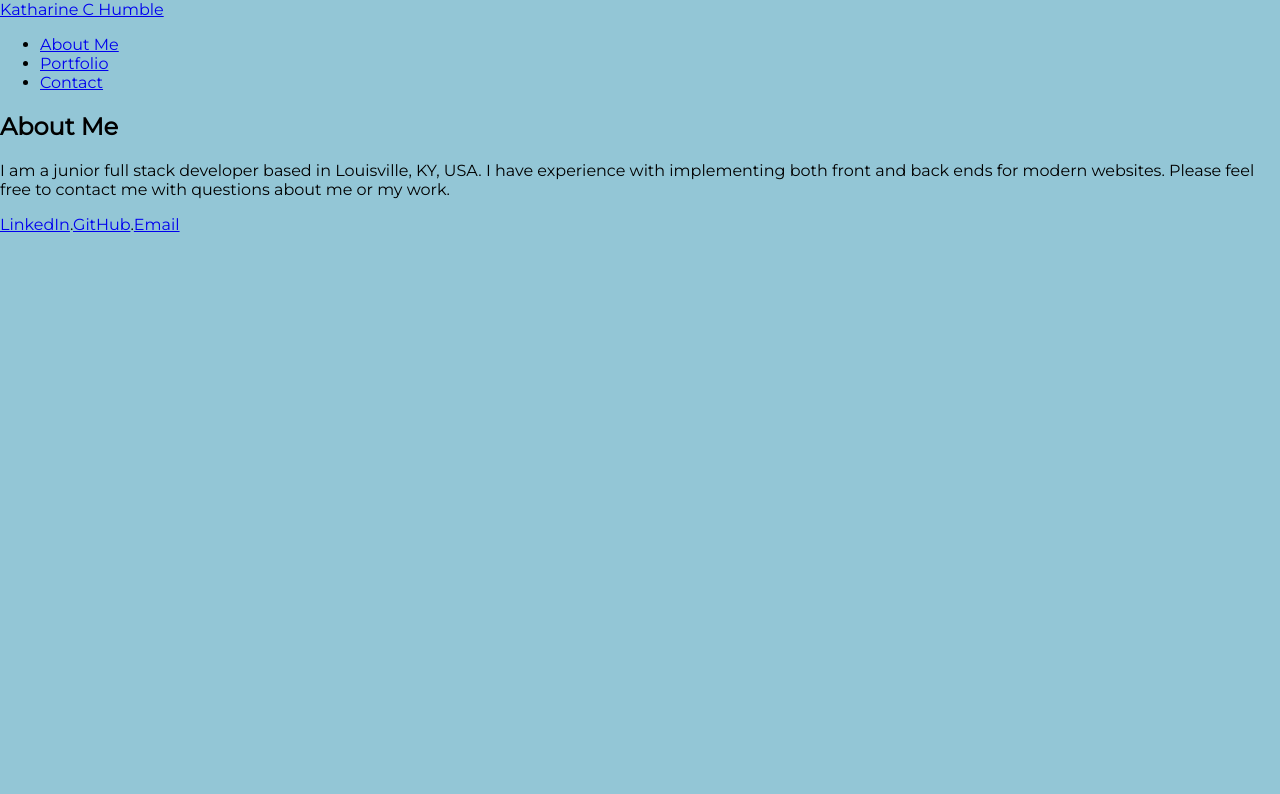
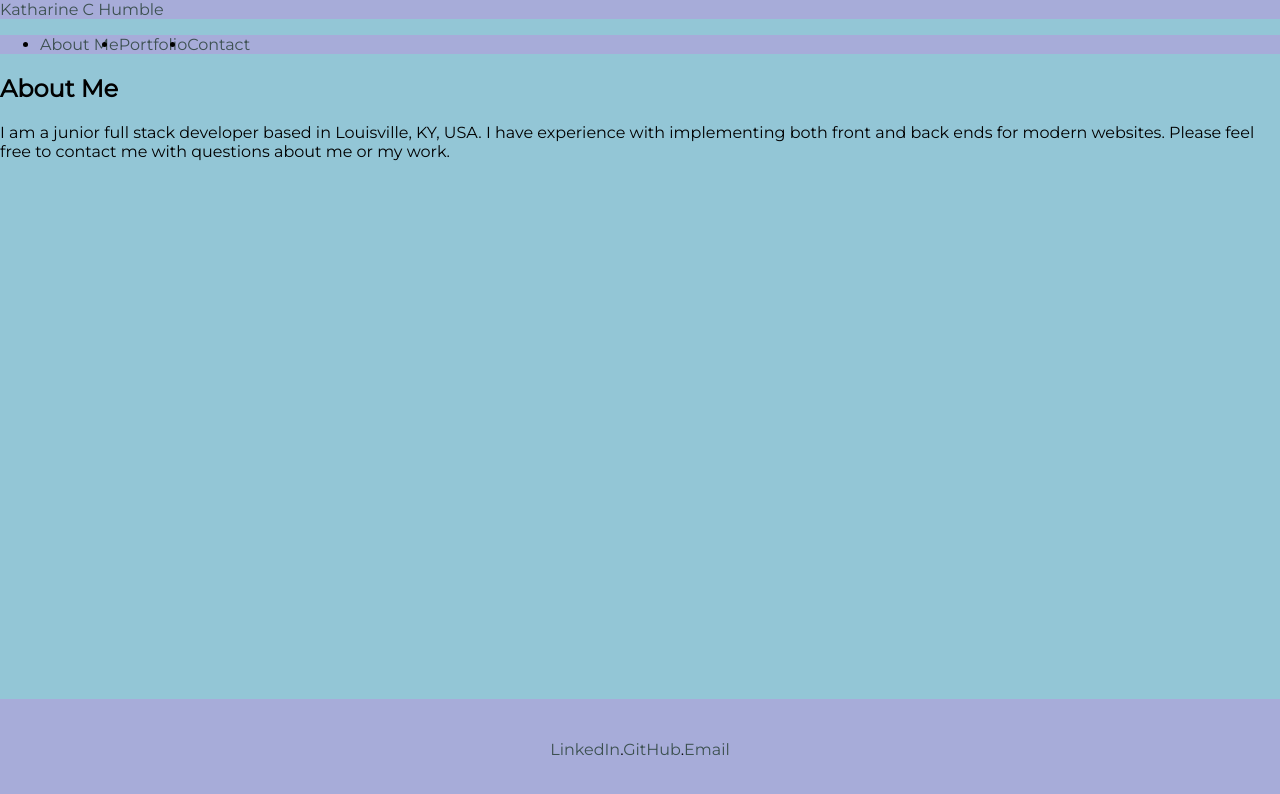
Before and after one commit to katharinechumble/react-portfolio, a React (Create React App) app in the folder portfolio/: page / in a window 1280 px wide. Shown: the top 794 px of the page. Built offline with nearby package versions, Linux system fonts and the light colour scheme.

Commit message:
updated projects and portfolio

```diff
--- a/portfolio/src/components/Header.js
+++ b/portfolio/src/components/Header.js
@@ -2,7 +2,7 @@ import React, { useState } from 'react';
 import Navigation from "./Navigation";
 import About from "./About";
 import Contact from "./Contact";
-import Portfolio from "./Portfolio";
+import Projects from "./Projects";
 
 function Header() {
     const [currentPage, handlePageChange] = useState("About");
@@ -14,7 +14,7 @@ function Header() {
             case "Contact":
                 return <Contact />;
             case "Portfolio":
-                return <Portfolio />;
+                return <Projects />;
 
             default:
                 return <About />;
--- a/portfolio/src/components/Portfolio.js
+++ b/portfolio/src/components/Portfolio.js
@@ -1,32 +1,33 @@
-import React, { useState } from 'react';
+import React, { Component } from "react";
 import Projects from "./Projects";
 
-const projectList = [
+export default class Portfolio extends Component {
+
+  render() {
+    const portfolioList = [
       {
         id: 0,
         name: "Game Search",
-        image: '../assets/imgs/gamesearchapp.png',
-        live: 'https://katharinechumble.github.io/miniature-fiesta/',
-        github: 'https://github.com/katharinechumble/miniature-fiesta'
-
+        screenshot: "../assets/imgs/gamesearchapp.png",
+        live: "https://katharinechumble.github.io/miniature-fiesta/",
+        github: "https://github.com/katharinechumble/miniature-fiesta",
       },
       {
         id: 1,
         name: "LotR RPG",
-        image: '../assets/imgs/lotrrpg.png',
-        live: 'https://lotr-rpg.herokuapp.com/',
-        github: 'https://github.com/katharinechumble/LOTR-RPGII'
-    }
+        screenshot: "../assets/imgs/lotrrpg.png",
+        live: "https://lotr-rpg.herokuapp.com/",
+        github: "https://github.com/katharinechumble/LOTR-RPGII",
+      },
     ];
 
-function projectsList() {
+
       return (
         <div>
-            <h1 className="portfolioh">Portfolio</h1>
+          <h1 className="portfolio">Portfolio</h1>
 
-            <Projects projectList={projectList} />
+          <Projects portfolioList={portfolioList} />
         </div>
-    )
+      );
     }
-
-export default projectsList;
+  }
--- a/portfolio/src/components/Projects.js
+++ b/portfolio/src/components/Projects.js
@@ -1,24 +1,33 @@
-import React from "react";
-import projectList from "./Portfolio";
-import { capitalizeFirstLetter } from "../utils/helpers";
+import React, { Component } from "react";
+import gameSearch from '../assets/imgs/gamesearchapp.png';
+import lotr from '../assets/imgs/lotrrpg.png';
 
-function Projects(props) {
-  const { projectList } = props;
+export default class Projects extends Component {
+  render() {
+    const projectList = this.props.portfolioList;
     return (
       <section>
         <div className="card">
-        <img
-          src={projectList.image}
-          alt="project image"
-        />
+          <div className="card-image">
+          <img src={lotr} alt="project screenshot" />
+          </div>
+          <div className="card-title">
           <h2 data-testid="h2tag">
-          <a href={projectList.live}>
-            {capitalizeFirstLetter(projectList.name)}
-          </a>
+            <a href="https://lotr-rpg.herokuapp.com/">The LotR RPG, an interactive text-based RPG</a>
           </h2>
-        <a href={projectList.github}>View Repo</a>
+          </div>
+          <div className="card-body">
+          <a href="https://github.com/katharinechumble/LOTR-RPGII">View Repository</a>
+          </div>
+        </div>
+        <div className="card">
+          <img src={ gameSearch } alt="project screenshot" />
+          <h2 data-testid="h2tag">
+            <a href="https://katharinechumble.github.io/miniature-fiesta/">GameSearch - A video game search engine</a>
+          </h2>
+          <a href="https://github.com/katharinechumble/miniature-fiesta">View Repository</a>
         </div>
       </section>
     );
   }
-export default Projects;
+}
--- a/portfolio/src/index.css
+++ b/portfolio/src/index.css
@@ -16,3 +16,32 @@ body {
   background-color: var(--primary);
 
 }
+
+header {
+  background-color: var(--tertiary);
+  width: 100%;
+  display: block;
+  position: fixed;
+}
+
+.navbar {
+  display: flex;
+  background-color: var(--tertiary);
+  flex-wrap: wrap;
+  text-align: center;
+}
+
+a {
+  text-decoration: none;
+  color: var(--text-color)
+}
+
+footer {
+  text-align: center;
+  background-color: var(--tertiary);
+  position: fixed;
+  left: 0;
+  bottom: 0;
+  padding: 25px;
+  width: 100%;
+}
--- a/portfolio/src/utils/helpers.js
+++ b/portfolio/src/utils/helpers.js
@@ -1,6 +1,6 @@
-export function capitalizeFirstLetter(string) {
-    return string.charAt(0).toUpperCase() + string.slice(1);
-  }
+// export function capitalizeFirstLetter(string) {
+//     return string.charAt(0).toUpperCase() + string.slice(1);
+//   }
 
   export function validateEmail(email) {
     var re = /^(([^<>()[\]\\.,;:\s@"]+(\.[^<>()[\]\\.,;:\s@"]+)*)|(".+"))@((\[[0-9]{1,3}\.[0-9]{1,3}\.[0-9]{1,3}\.[0-9]{1,3}\])|(([a-zA-Z\-0-9]+\.)+[a-zA-Z]{2,}))$/;
```
Also changed, not shown: portfolio/public/manifest.json. Lines whose indentation alone changed are shown as unchanged.
